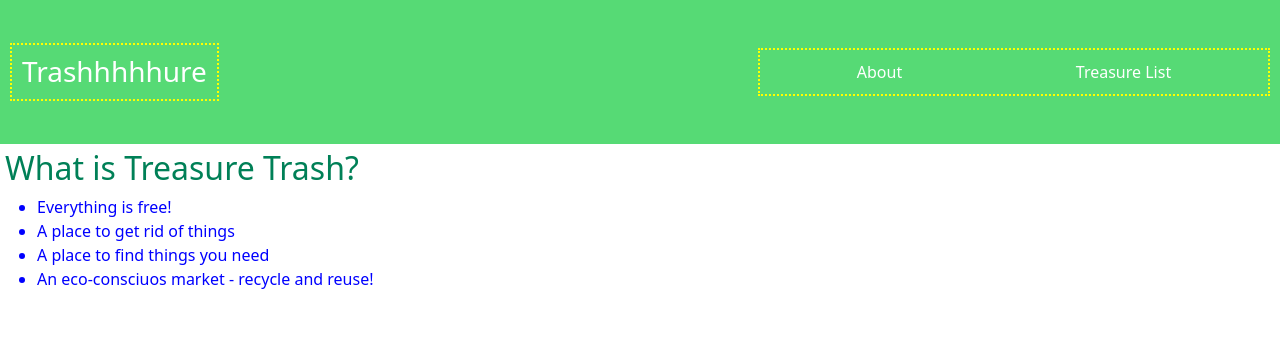
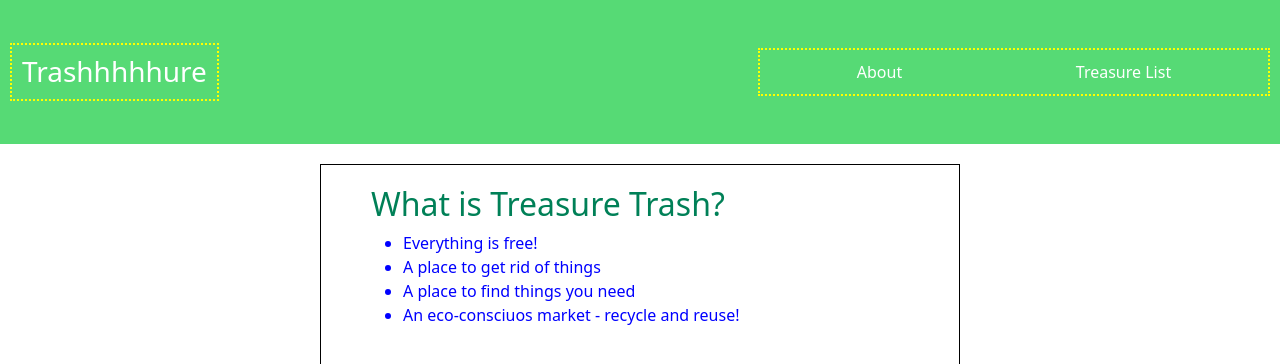
Before and after one commit to khodgesx/treasure-front, a React (Create React App) app: page /about in a window 1280 px wide. Shown: the top 364 px of the page. Built offline with nearby package versions, Linux system fonts and the light colour scheme.

Commit message:
edit about page styling

```diff
--- a/src/App.css
+++ b/src/App.css
@@ -108,8 +108,13 @@ nav a{
 #about-div{
   display: block;
   color:blue;
-  padding:5px;
-  margin: 5 auto;
+  padding:20px 50px 50px;;
+  margin: 20px auto;
+  width: 50%;
+  border: solid 1px black;
+}
+#about-list{
+  text-align: left;
 }
 #add{
   border: dotted 2px #56da75;
--- a/src/aboutContainer/about.jsx
+++ b/src/aboutContainer/about.jsx
@@ -4,12 +4,13 @@ const About = () =>{
 
     <div id="about-div">
         <h2>What is Treasure Trash?</h2>
-        <ul>
+        <ul id="about-list">
             <li>Everything is free!</li>
             <li>A place to get rid of things</li>
             <li>A place to find things you need</li>
             <li>An eco-consciuos market - recycle and reuse!</li>
         </ul>
+        <img src=""></img>
     </div>
     )
 }
--- a/src/itemsContainer/editItemContainer/editItemRoute.jsx
+++ b/src/itemsContainer/editItemContainer/editItemRoute.jsx
@@ -59,7 +59,10 @@ const EditItemRoute = ()=>{
     //         console.log(e)
     //     })
     // }
-
+    // const updateItem = ()=>{
+    //     axios.put(`${apiUrl}/api/items/update/${id.id}`,
+    //     )
+    // }
 
     const inputChange=(e)=>{
         setEditItem({
```
